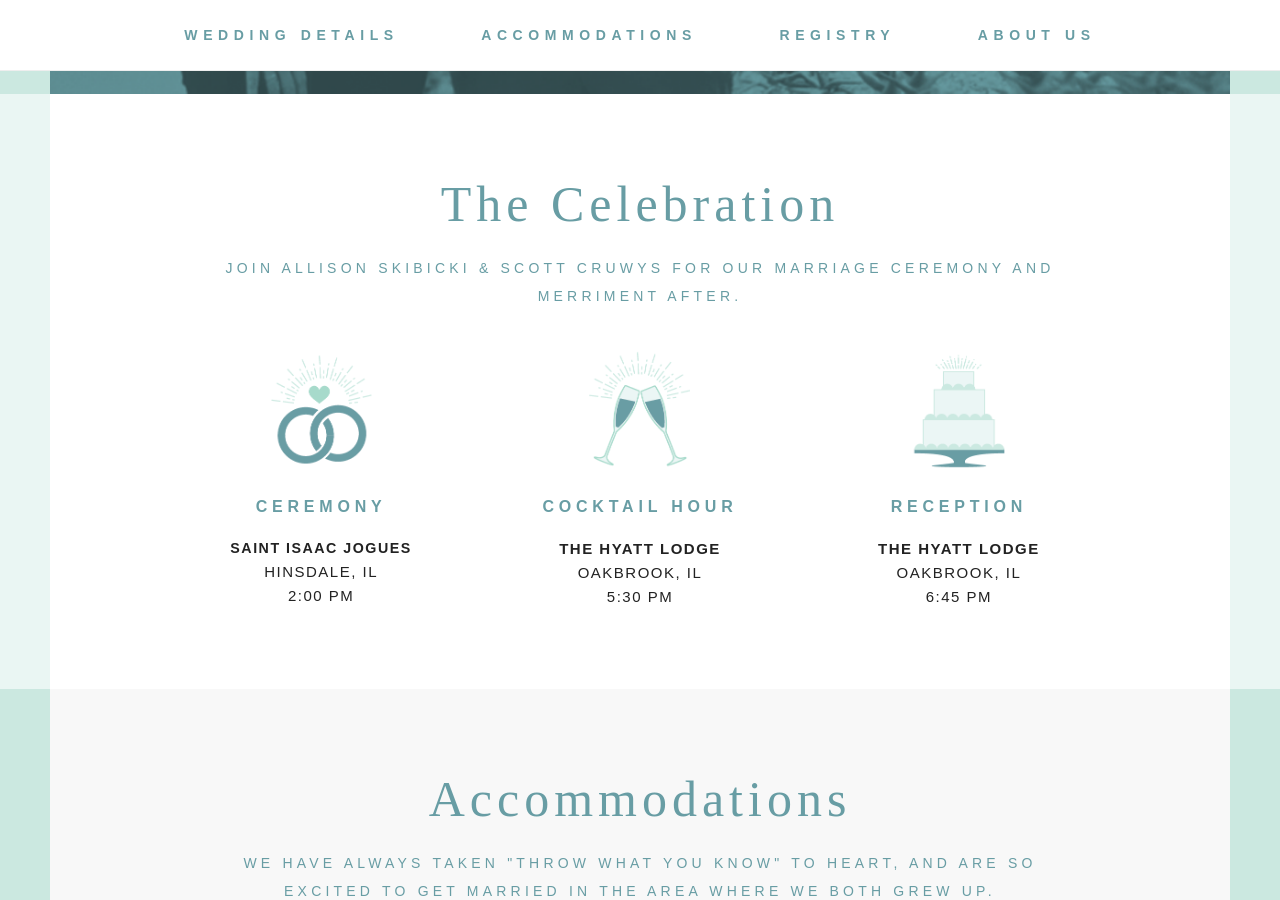
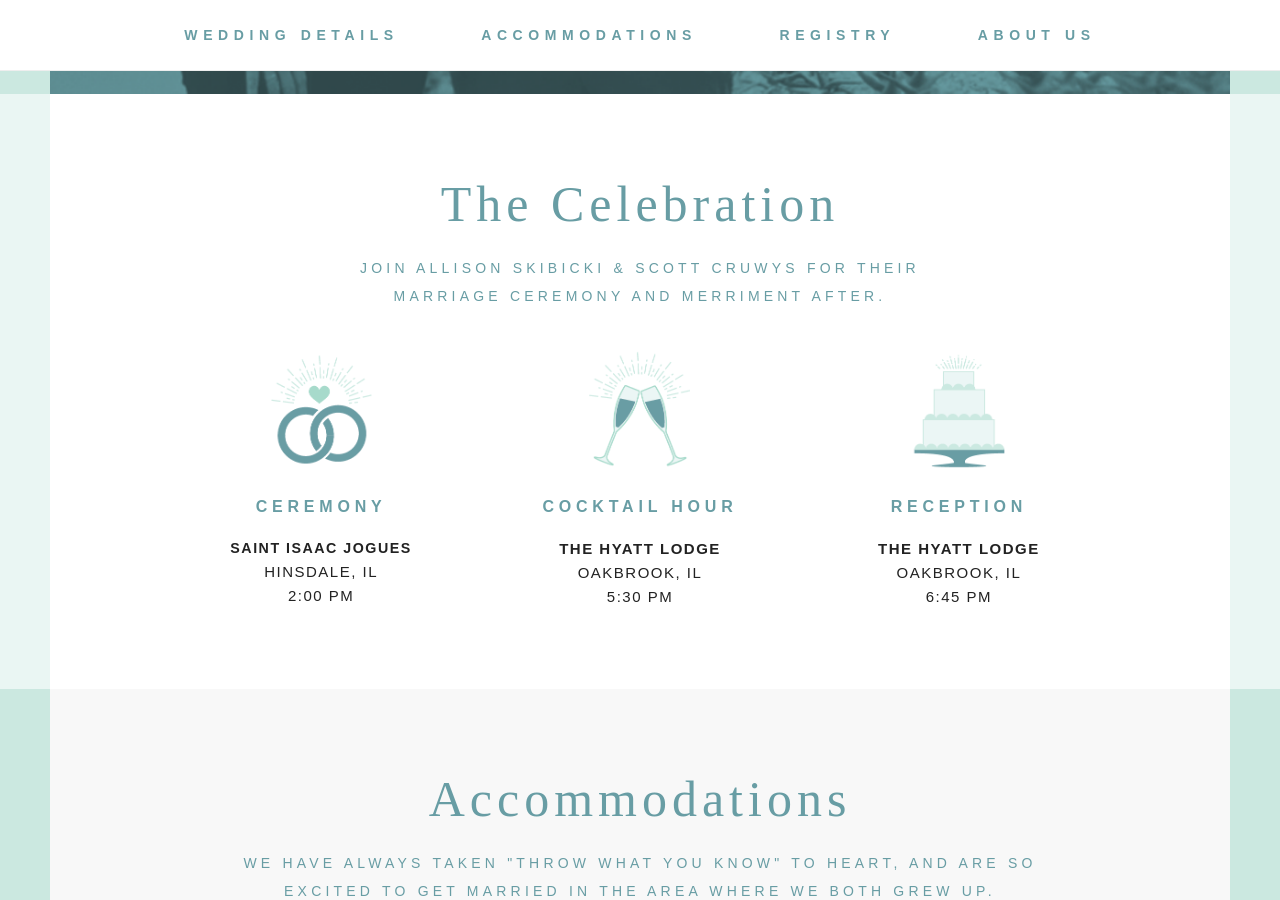
Before and after one commit to scruwys/wedding, a Jekyll site: the page built from index.html, in a window 1280 px wide and 900 px high, scrolled down 856 px. Built offline with Jekyll 4.4.1, drawn with Linux system fonts in a browser that asks for light colours; nearby versions of some CDN libraries.

```diff
--- a/_includes/head.html
+++ b/_includes/head.html
@@ -13,6 +13,6 @@
 
   <link rel="shortcut icon" type="image/x-icon" href="/images/favicon.ico" />
 
-  <link rel="canonical" href="{{ page.url | replace:'index.html','' | prepend: site.url }}">
+  <link rel="canonical" href="http://www.scottmarriesallison.com">
   <link rel="alternate" type="application/rss+xml" title="{{ site.title }}" href="{{ "/feed.xml" | prepend: site.url }}">
 </head>
--- a/index.html
+++ b/index.html
@@ -33,7 +33,7 @@ layout: default
 <div class="site-section" style="background-color: #EAF6F3">
 		<section id="details">
 		<h1>The Celebration</h1>
-		<p class="blurb">Join Allison Skibicki &amp; Scott Cruwys for our marriage ceremony and merriment after.</p>
+		<p class="blurb">Join Allison Skibicki &amp; Scott Cruwys for their <br> marriage ceremony and merriment after.</p>
 		<div class="row" id="detail-widgets">
 			<div class="four columns widget">
 
```
